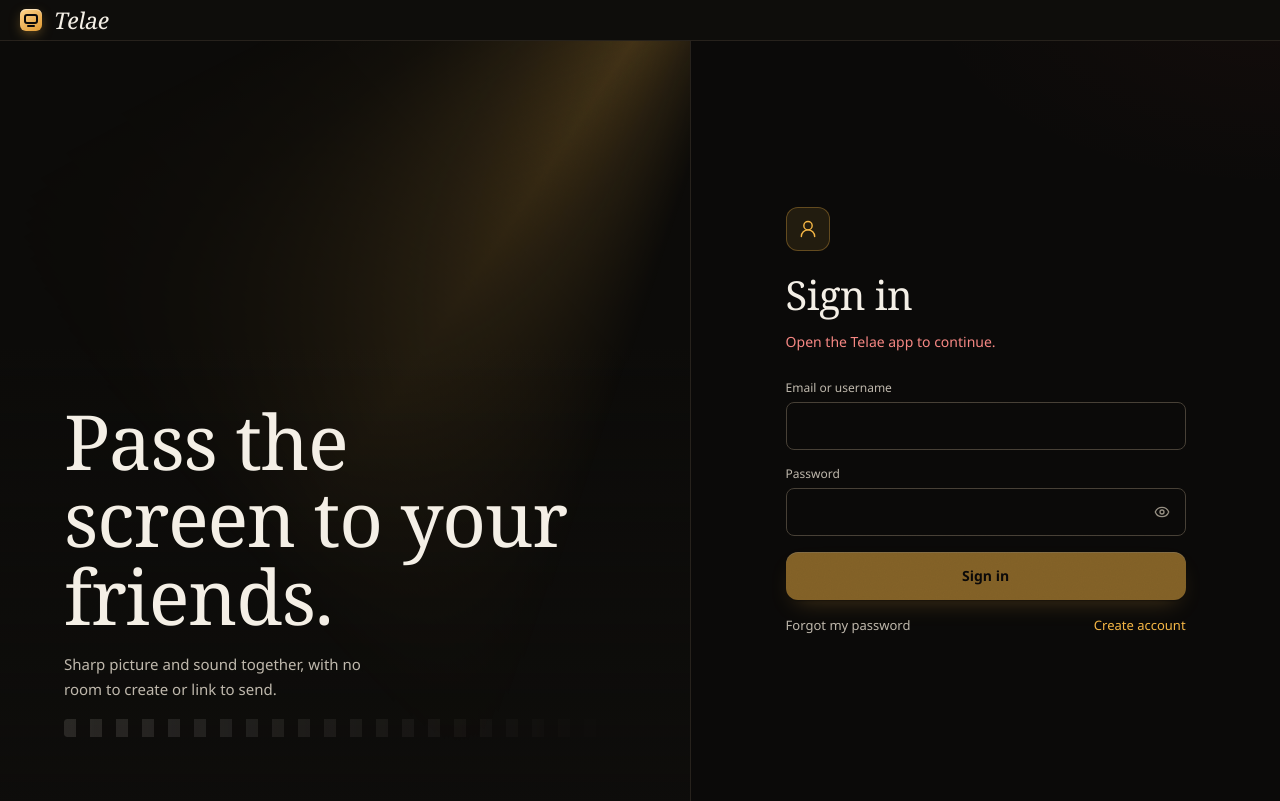
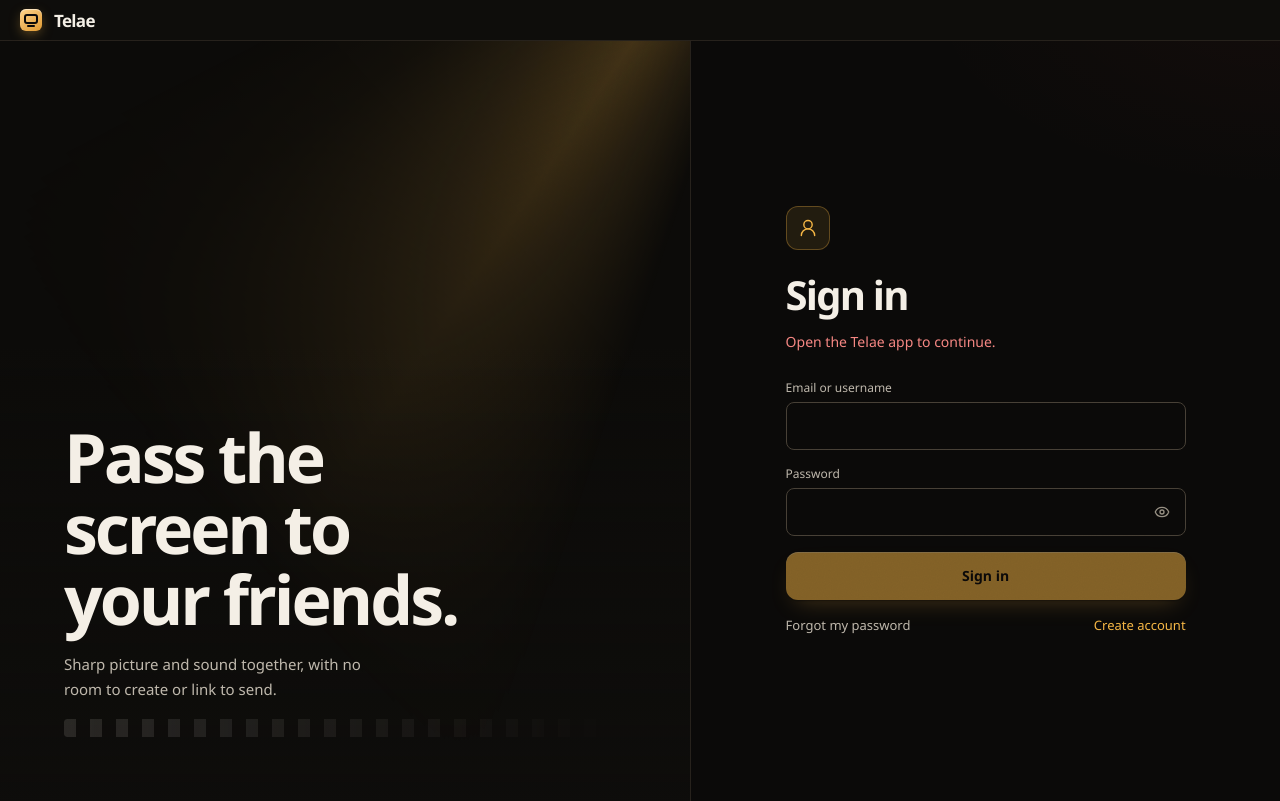
Before and after one commit to NicolasPortie/Telae, a React (Vite) app in the folder apps/desktop/: page / in a window 1280 px wide. Built offline with nearby package versions, Linux system fonts and the light colour scheme.

Commit message:
fix(desktop): use Geist for titles and wordmark instead of the serif
The serif italic did not fit the product. Titles and the wordmark now use Geist
at a strong weight with tight tracking; the title font is a single design token.

```diff
--- a/apps/desktop/package.json
+++ b/apps/desktop/package.json
@@ -20,7 +20,6 @@
   "dependencies": {
     "@fontsource-variable/geist": "^5.3.0",
     "@fontsource-variable/geist-mono": "^5.3.0",
-    "@fontsource/instrument-serif": "^5.3.0",
     "@microsoft/signalr": "^10.0.11",
     "electron-updater": "^6.8.9",
     "lucide-react": "^1.48.0",
--- a/apps/desktop/src/components/AuthScreen.tsx
+++ b/apps/desktop/src/components/AuthScreen.tsx
@@ -231,7 +231,7 @@
     <section aria-labelledby="auth-title" className="telae-panel-enter telae-auth">
       <div className="telae-auth-brand" aria-hidden="true">
         <div className="telae-beam" />
-        <p className="display relative max-w-[12ch] text-[clamp(44px,6vw,76px)]">{t('Passa a tela pros amigos.')}</p>
+        <p className="display relative max-w-[11ch] text-[clamp(40px,5.4vw,68px)]">{t('Passa a tela pros amigos.')}</p>
         <p className="relative max-w-[38ch] text-[15px] leading-relaxed text-ink-2">{t('Imagem nítida e som junto, sem criar sala nem mandar link.')}</p>
         <div className="telae-filmstrip" />
       </div>
--- a/apps/desktop/src/components/HomeScreen.tsx
+++ b/apps/desktop/src/components/HomeScreen.tsx
@@ -72,7 +72,7 @@
       <div className="telae-stage">
         <div className="telae-stage-inner">
           <p className="eyebrow">{greeting(displayName?.split(' ')[0] || t('você'))}</p>
-          <h1 id="home-title" className="display mt-3 text-[clamp(40px,5vw,60px)]">{headline}</h1>
+          <h1 id="home-title" className="display mt-3 text-[clamp(36px,4.4vw,54px)]">{headline}</h1>
           {live.length === 0 && (
             <p className="mt-3 max-w-[46ch] text-[15px] leading-relaxed text-ink-2">
               {hasFriends ? t('Quando alguém transmitir, o cartaz aparece aqui.') : t('Você ainda não tem amigos por aqui. Adicione o primeiro pelo código dele.')}
@@ -98,7 +98,7 @@
               </>
             ) : (
               <div className="telae-darkscreen" role="img" aria-label={t('Tela apagada')}>
-                <p className="display text-[34px] italic text-ink-2">{t('Tela apagada.')}</p>
+                <p className="display text-[30px] text-ink-3">{t('Tela apagada.')}</p>
                 <p className="text-[13px] text-ink-4">{t('Nenhuma transmissão em cartaz.')}</p>
               </div>
             )}
--- a/apps/desktop/src/index.css
+++ b/apps/desktop/src/index.css
@@ -167,17 +167,18 @@
 
 .telae-wordmark {
   font-family: theme('fontFamily.display');
-  font-size: 23px;
-  font-style: italic;
+  font-size: 17px;
+  font-weight: 700;
   line-height: 1;
-  letter-spacing: -0.01em;
+  letter-spacing: -0.04em;
 }
 
+/* Títulos grandes: mesma família da interface, peso forte e espaçamento justo. */
 .display {
   font-family: theme('fontFamily.display');
-  font-weight: 400;
-  letter-spacing: -0.015em;
-  line-height: 1.02;
+  font-weight: 650;
+  letter-spacing: -0.045em;
+  line-height: 1.04;
 }
 
 /* Luz vermelha do "no ar". */
@@ -280,7 +281,7 @@
   transition: border-color 150ms ease, transform 150ms ease;
 }
 .telae-poster:hover { border-color: rgb(245 181 68 / 0.55); }
-.telae-poster-initial { font-family: theme('fontFamily.display'); font-size: 84px; line-height: 0.75; color: rgb(245 181 68 / 0.92); }
+.telae-poster-initial { font-family: theme('fontFamily.display'); font-size: 76px; font-weight: 700; letter-spacing: -0.05em; line-height: 0.8; color: rgb(245 181 68 / 0.92); }
 
 /* Tela apagada: estado vazio da home. */
 .telae-darkscreen {
--- a/apps/desktop/src/main.tsx
+++ b/apps/desktop/src/main.tsx
@@ -2,8 +2,6 @@
 import { createRoot } from 'react-dom/client'
 import '@fontsource-variable/geist'
 import '@fontsource-variable/geist-mono'
-import '@fontsource/instrument-serif/400.css'
-import '@fontsource/instrument-serif/400-italic.css'
 import './index.css'
 import App from './App.tsx'
 import { resolveLocale, setLocale } from './i18n'
--- a/apps/desktop/tailwind.config.cjs
+++ b/apps/desktop/tailwind.config.cjs
@@ -24,7 +24,8 @@
       fontFamily: {
         sans: ['"Geist Variable"', '"Segoe UI Variable"', '"Segoe UI"', 'system-ui', 'sans-serif'],
         mono: ['"Geist Mono Variable"', 'ui-monospace', 'Consolas', 'monospace'],
-        display: ['"Instrument Serif"', 'Georgia', '"Times New Roman"', 'serif'],
+        // Fonte dos títulos grandes e da marca. Trocar aqui muda o app inteiro.
+        display: ['"Geist Variable"', '"Segoe UI Variable"', '"Segoe UI"', 'system-ui', 'sans-serif'],
       },
       boxShadow: {
         card: '0 1px 0 rgba(255,244,224,0.03) inset, 0 12px 32px -12px rgba(0,0,0,0.65)',
```
Also changed, not shown: 9 other files (tests, documents, lock files or other folders).
